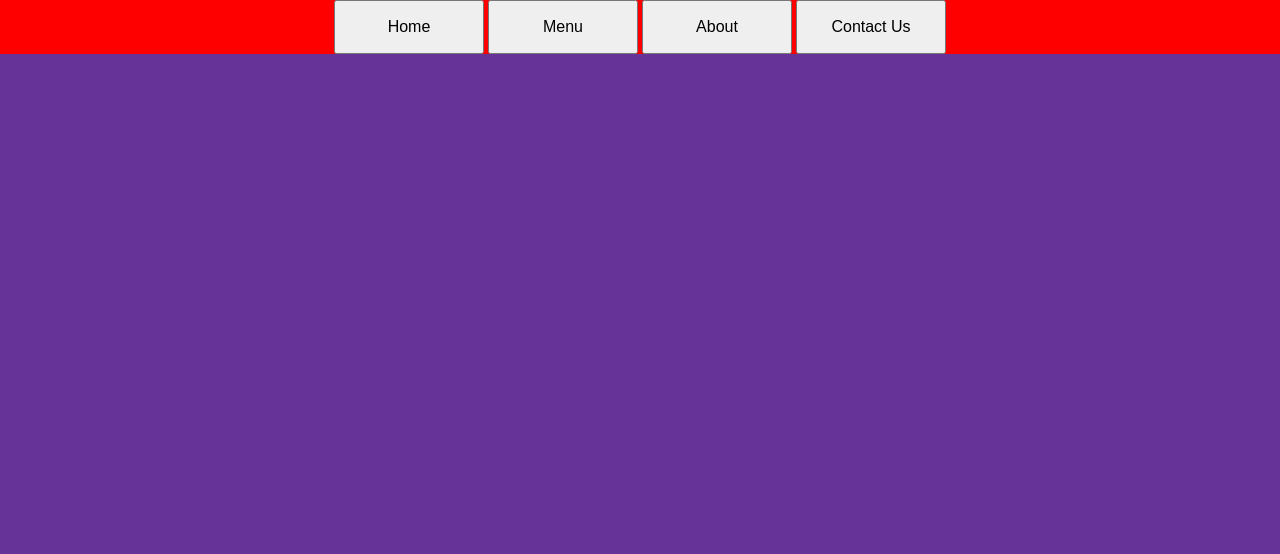
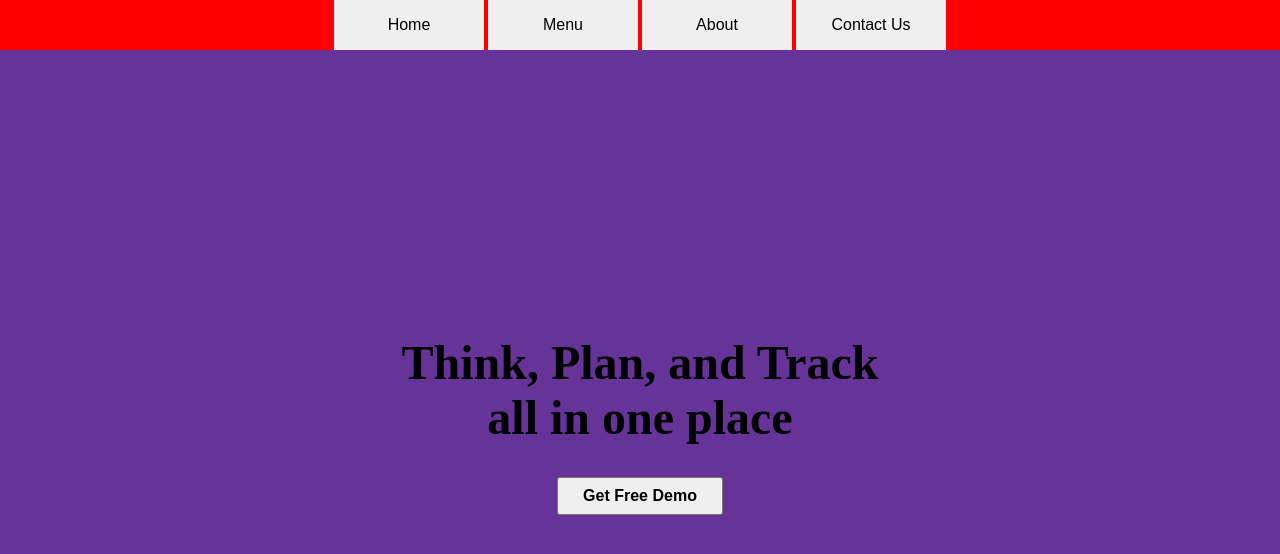
Before and after one commit to Jaydee-88/Project-Restaurant-Page, a website built with webpack: page src/template.html in a window 1280 px wide. Built offline with nearby package versions, Linux system fonts and the light colour scheme.

Commit message:
implementing UI and JS

```diff
--- a/src/homepage.js
+++ b/src/homepage.js
@@ -1,4 +1,17 @@
 export function loadHomePage() {
   const contentDiv = document.querySelector("#content");
-  console.log("hello Content");
+
+  const heroTextDiv = document.createElement("div");
+  const headerPara1 = document.createElement("h1");
+  const headerPara2 = document.createElement("h1");
+  const heroButton = document.createElement("button");
+  headerPara1.textContent = "Think, Plan, and Track";
+  headerPara2.textContent = "all in one place";
+  heroTextDiv.appendChild(headerPara1);
+  heroTextDiv.appendChild(headerPara2);
+  heroTextDiv.classList.add("heroText");
+  heroButton.textContent = "Get Free Demo";
+
+  contentDiv.appendChild(heroTextDiv);
+  contentDiv.appendChild(heroButton);
 }
--- a/src/styles.css
+++ b/src/styles.css
@@ -7,6 +7,8 @@
 
 body {
   background-color: rebeccapurple;
+  display: flex;
+  flex-direction: column;
   height: 100vh;
 }
 
@@ -14,10 +16,37 @@ header {
   display: flex;
   background-color: red;
   justify-content: center;
+  flex-grow: 0;
 }
 
 nav button {
   padding: 1rem;
   width: 150px;
   font-size: 1rem;
+  border: 0;
 }
+
+#content {
+  display: flex;
+  flex-direction: column;
+  flex-grow: 1;
+  height: calc(100vh - 3rem);
+  justify-content: center;
+  align-items: center;
+}
+
+#content button {
+  margin-top: 2rem;
+  padding: 0.5rem 1.5rem;
+  font-weight: 700;
+  font-size: 1rem;
+}
+
+.heroText {
+  display: flex;
+  flex-direction: column;
+  align-items: center;
+  justify-content: center;
+  align-self: center;
+  font-size: 1.5rem;
+}
```
